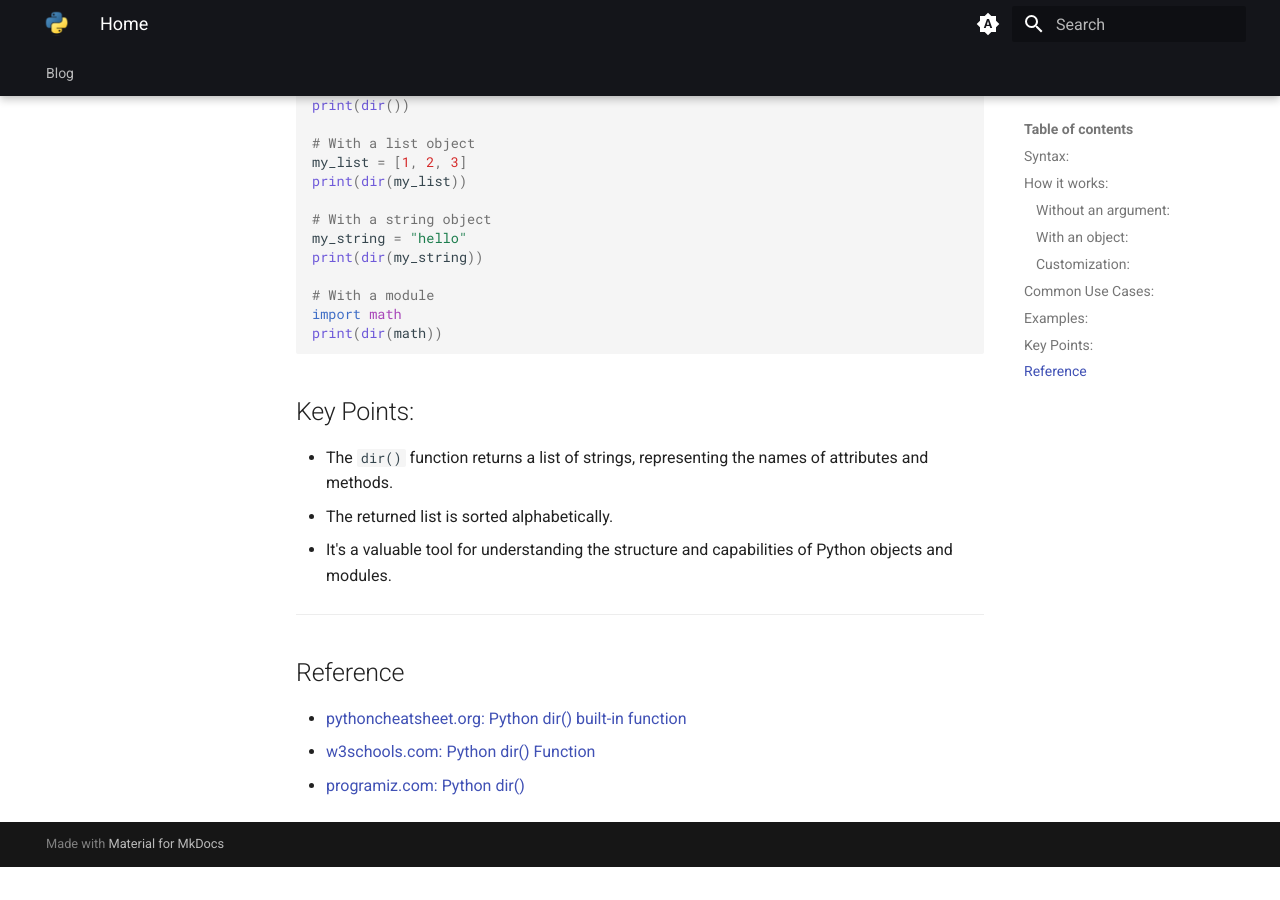
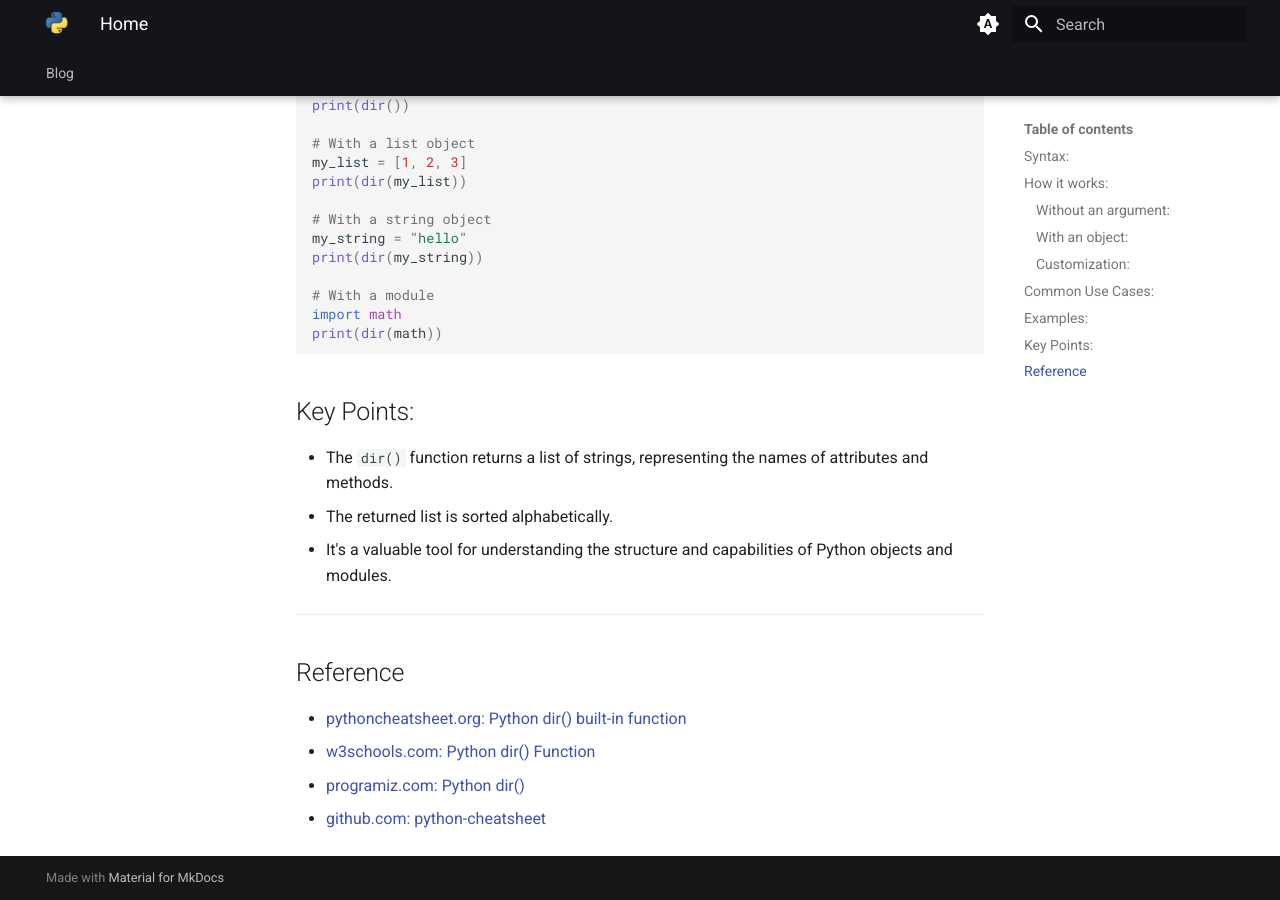
Before and after one commit to bishowlovespython/bishowlovespython, an MkDocs documentation site: the page built from docs/index.md, in a window 1280 px wide and 900 px high, scrolled down 1402 px. Built offline with MkDocs 1.6.1 and Material for MkDocs 9.7.7, drawn with Linux system fonts in a browser that asks for light colours; before the commit the page ends 2269 px from its top, so only the background shows below that.

Commit message:
Updated index

```diff
--- a/docs/index.md
+++ b/docs/index.md
@@ -69,3 +69,4 @@ print(dir(math))
 - [pythoncheatsheet.org: Python dir() built-in function ](https://www.pythoncheatsheet.org/builtin/dir)
 - [w3schools.com: Python dir() Function](https://www.w3schools.com/python/ref_func_dir.asp)
 - [programiz.com: Python dir()](https://www.programiz.com/python-programming/methods/built-in/dir)
+- [github.com: python-cheatsheet](https://github.com/wilfredinni/python-cheatsheet)
```
